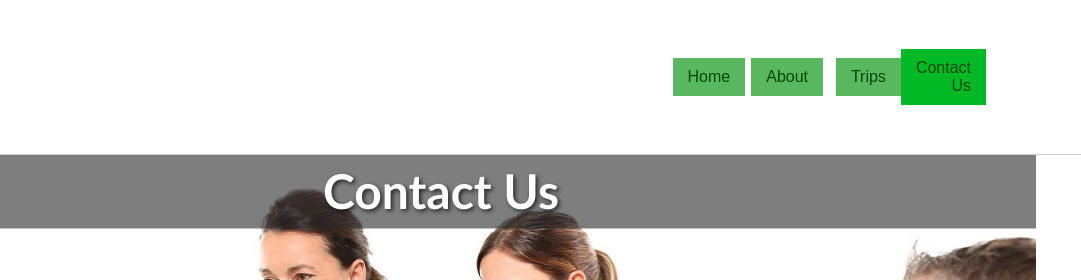
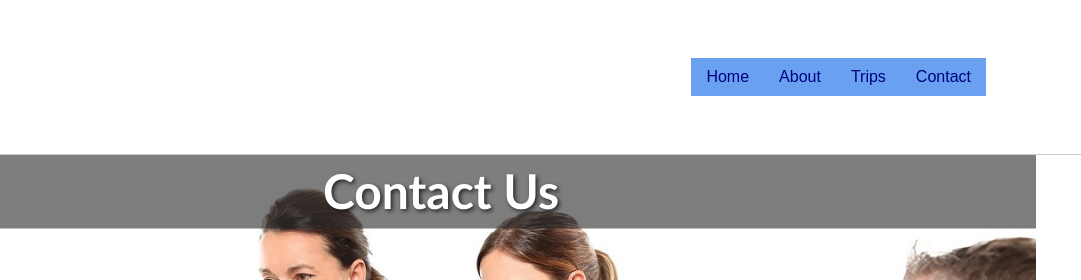
Before and after one commit to fteduche/wdd130, a plain HTML site: page wwr/contact.html in a window 1280 px wide. Shown: the top 280 px of the page, 199-1280 px from the left. Drawn offline with Linux system fonts and the light colour scheme.

Commit message:
update contact nav

```diff
--- a/wwr/contact.html
+++ b/wwr/contact.html
@@ -15,16 +15,14 @@
 
   <body>
     <header>
-      <div class="logo-box">
-        <img src="images/logo.png" alt="logo" width="150" height="150">
-      </div>
-
+      <div class='logo-box'>
+      <img src="images/logo.png" alt="White Water Rafting Logo" width="150" height="150"></div>
       <nav>
           <ul class="navigation">
               <li><a href="index.html">Home</a></li>
               <li><a href="about.html">About</a></li>
               <li><a href="trips.html">Trips</a></li>
-          <li><a class="current" href="contact.html">Contact Us</a></li>
+              <li><a href="contact.html">Contact</a></li>
           </ul>
       </nav>
   </header>
--- a/wwr/styles/contact.css
+++ b/wwr/styles/contact.css
@@ -33,15 +33,15 @@ header {
   }
 
   nav ul.navigation li a {
-    color: rgb(1, 72, 6);
+    color: navy;
     text-decoration: none;
     padding: 10px 15px;
-    background-color: rgb(89, 184, 95);
+    background-color: #69a1f0;
   }
 
   nav ul.navigation li a:hover,
   nav ul.navigation li a.current {
-    background-color: #00b925;
+    background-color: #69a1f0;
   }
 
   /*banner css  starts here*/
```
Lines whose indentation alone changed are shown as unchanged.
